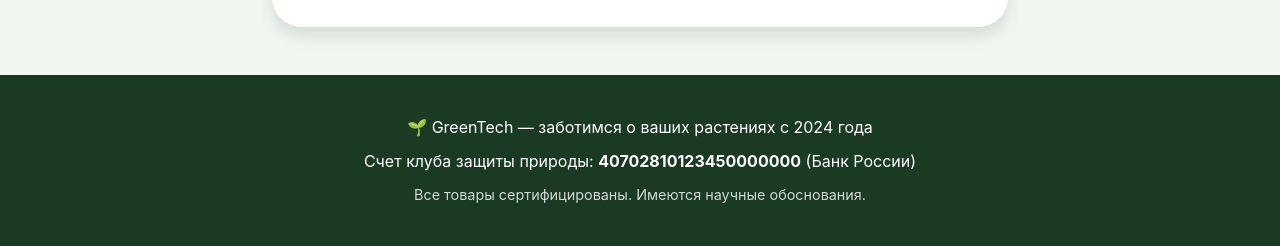
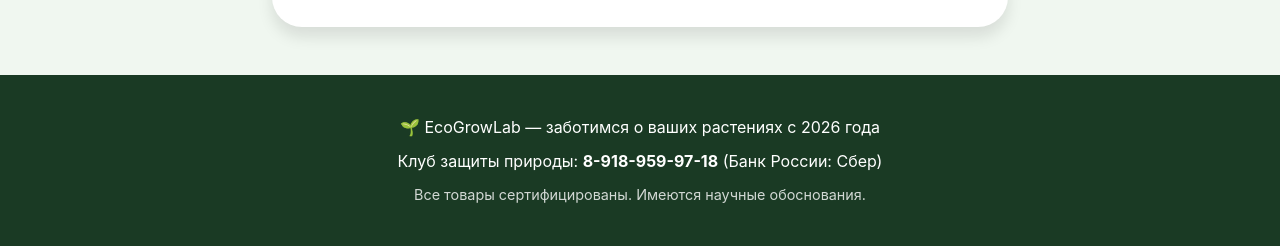
Before and after one commit to EvClidz8001/greentech-shop, a Flask app: page /about in a window 1280 px wide. Shown: the part 1884-2130 px from the top of the page. Run offline with Flask 3, Linux system fonts and the light colour scheme.

Commit message:
Update base.html

```diff
--- a/templates/base.html
+++ b/templates/base.html
@@ -52,8 +52,8 @@
     </main>
 
     <footer>
-        <p>🌱 GreenTech — заботимся о ваших растениях с 2024 года</p>
-        <p>Счет клуба защиты природы: <strong>40702810123450000000</strong> (Банк России)</p>
+        <p>🌱 EcoGrowLab  — заботимся о ваших растениях с 2026 года</p>
+        <p>Клуб защиты природы: <strong>8-918-959-97-18</strong> (Банк России: Сбер)</p>
         <p class="small">Все товары сертифицированы. Имеются научные обоснования.</p>
     </footer>
 
```
